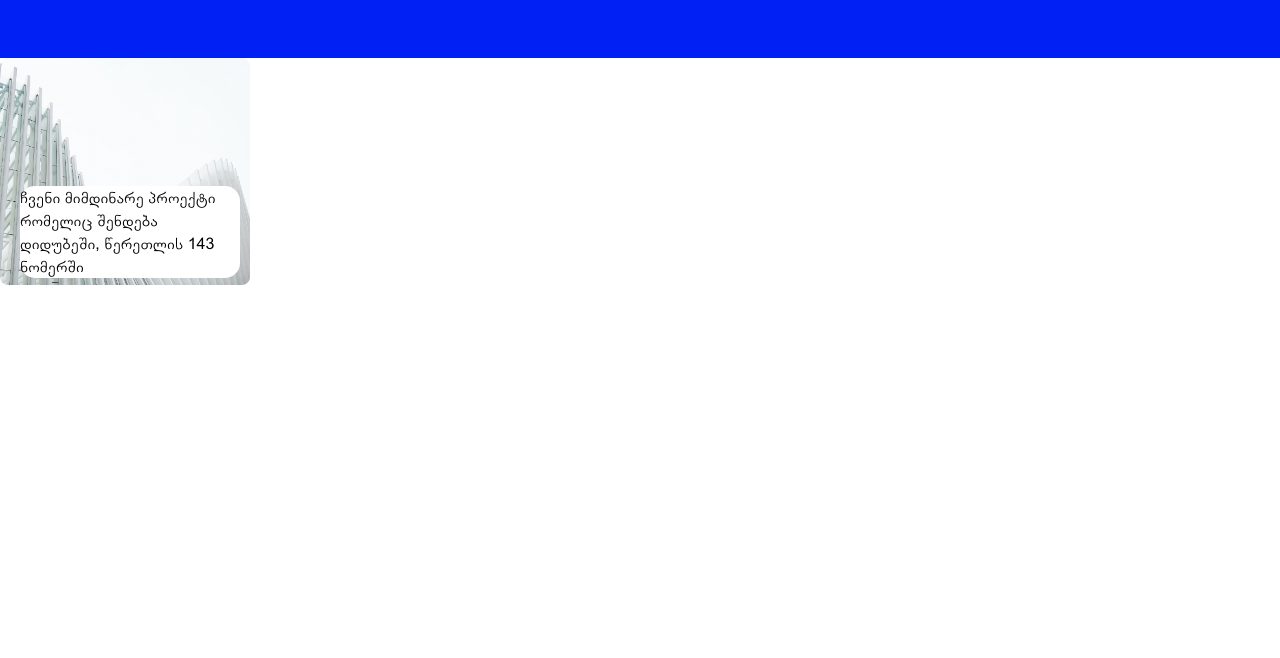
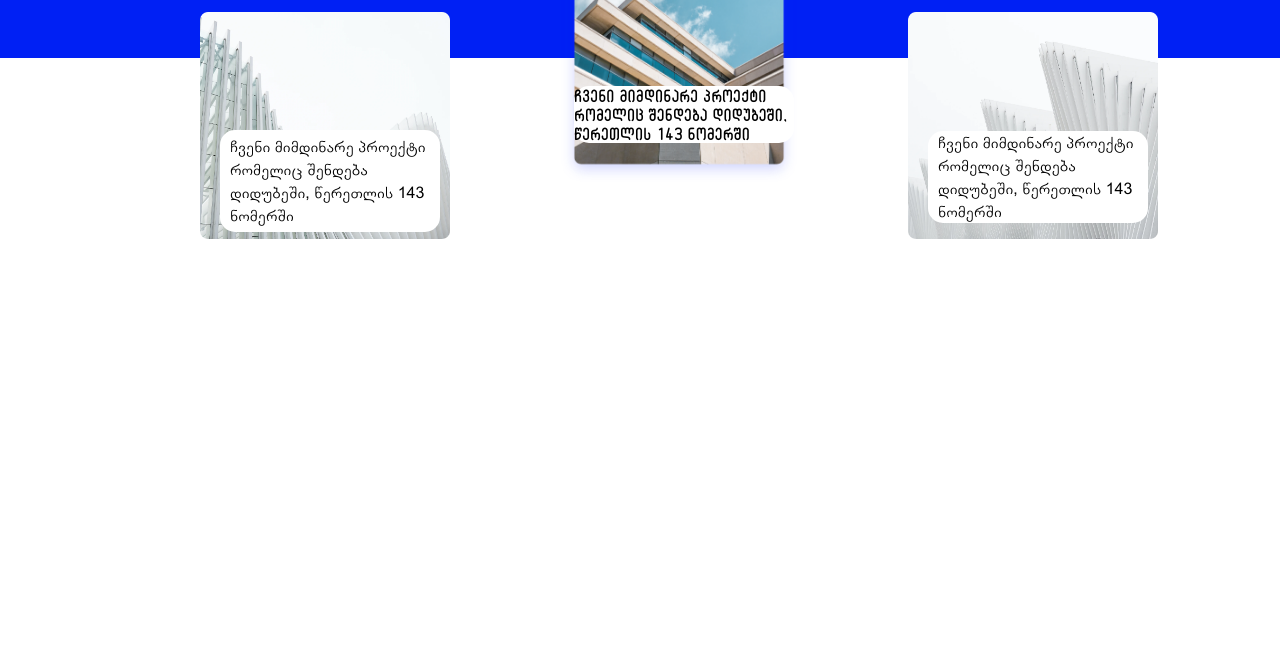
Before and after one commit to Wallcraftt/frontend-6, a plain HTML site: page index.html in a window 1280 px wide. Shown: the part 142-800 px from the top of the page. Drawn offline with Linux system fonts and the light colour scheme.

Commit message:
added last version

```diff
--- a/index.html
+++ b/index.html
@@ -27,9 +27,24 @@
 
     </section>
     <section>
-        <div class="info-1">
+        <div class="box-1">
             <img src="/img/Rectangle 18.png" alt="#" class="photo-1">
             <p class="paragraph-1">
+                ჩვენი მიმდინარე პროექტი რომელიც შენდება დიდუბეში, წერეთლის 143 ნომერში
+            </p>
+        </div>
+
+        <div class="box-2">
+            <img src="/img/Rectangle 19.png" alt="#" class="photo-2">
+            <p class="paragraph-2">
+                ჩვენი მიმდინარე პროექტი რომელიც შენდება დიდუბეში, წერეთლის 143 ნომერში
+            </p>
+
+        </div>
+
+        <div class="box-3">
+            <img src="/img/Rectangle 20.png" alt="#" class="photo-3">
+            <p class="paragraph-3">
                 ჩვენი მიმდინარე პროექტი რომელიც შენდება დიდუბეში, წერეთლის 143 ნომერში
             </p>
         </div>
--- a/style/style.css
+++ b/style/style.css
@@ -22,7 +22,7 @@ ul{
 .projects {
   color: #FFFFFF;
   font-family: ALK Rounded Mtav Med;
-  padding: 70px;
+  padding: 50px 200px;
   font-size: 32px;
 }
 
@@ -68,11 +68,14 @@ ul{
 img{
   width: 250px;
 }
-.info-1 {
+.box-1 {
   width: 250px;
   height: 250px;
   position: relative;
   display: inline-block;
+  bottom: 50px;
+  left: 200px;
+  border-radius: 15px;
 }
 
 .paragraph-1 {
@@ -81,7 +84,42 @@ img{
   bottom: 30px;
   background-color: #FFFFFF;
   margin: 0px 10px;
+  font-family: Arial GEO;
+  padding: 5px 10px;
+  border-radius: 15px;
+}
+
+.box-2 {
+  position: relative;
+  display: inline-block;
+  bottom: 100px;
+  left: 300px;
+}
+
+.paragraph-2 {
+  position: absolute;
+  left: 10px;
+  bottom: 40px;
+  background-color: #FFFFFF;
+  margin: 10px 10px;
+  border-radius: 15px;
+  font-family: ALK Rounded Mtav Med;
+}
+
+.box-3 {
+  position: relative;
+  display: inline-block;
+  bottom: 50px;
+  left: 400px;
+}
+
+.paragraph-3 {
+  position: absolute;
+  left: 10px;
+  bottom: 40px;
+  background-color: #FFFFFF;
+  margin: -20px 10px;
   border-radius: 15px;
   font-family: Arial GEO;
-  padding: -5px;
+  padding: 0px 10px;
 }
```
